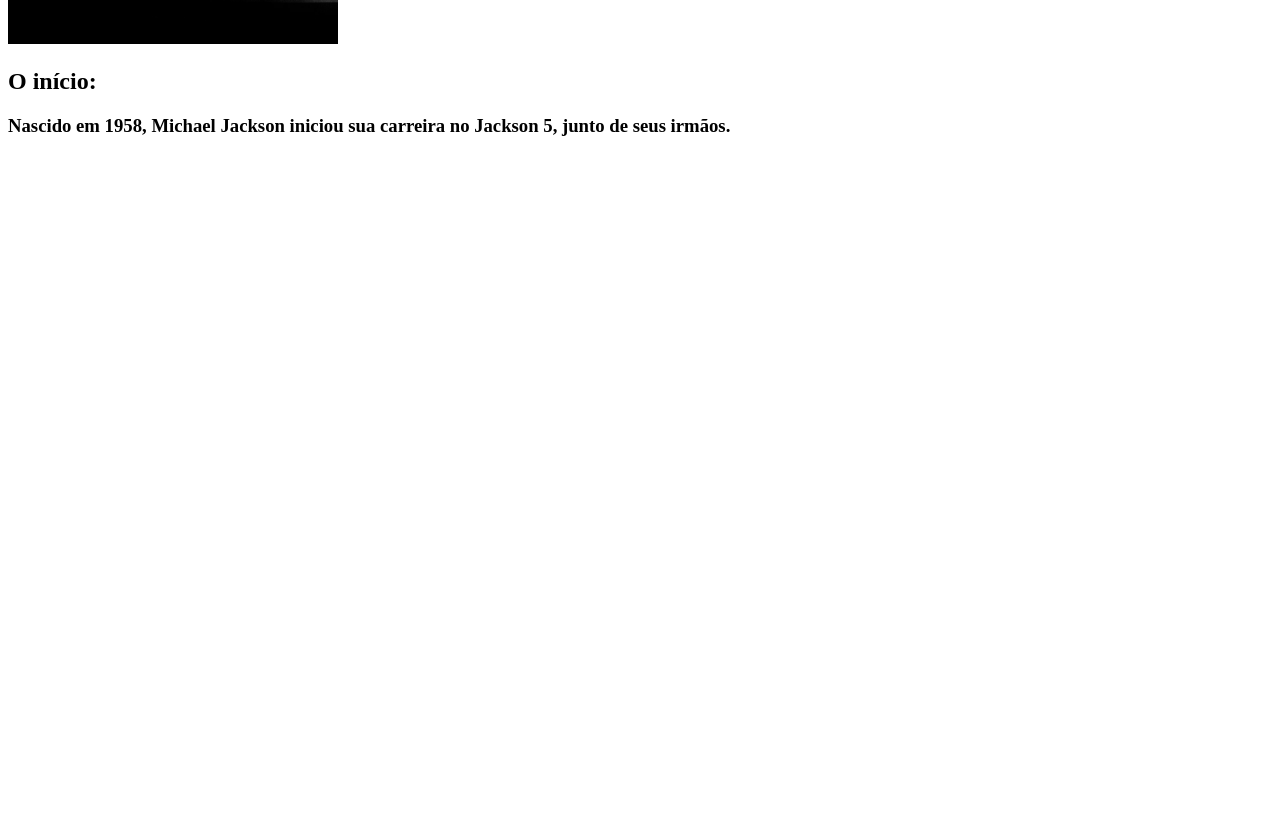
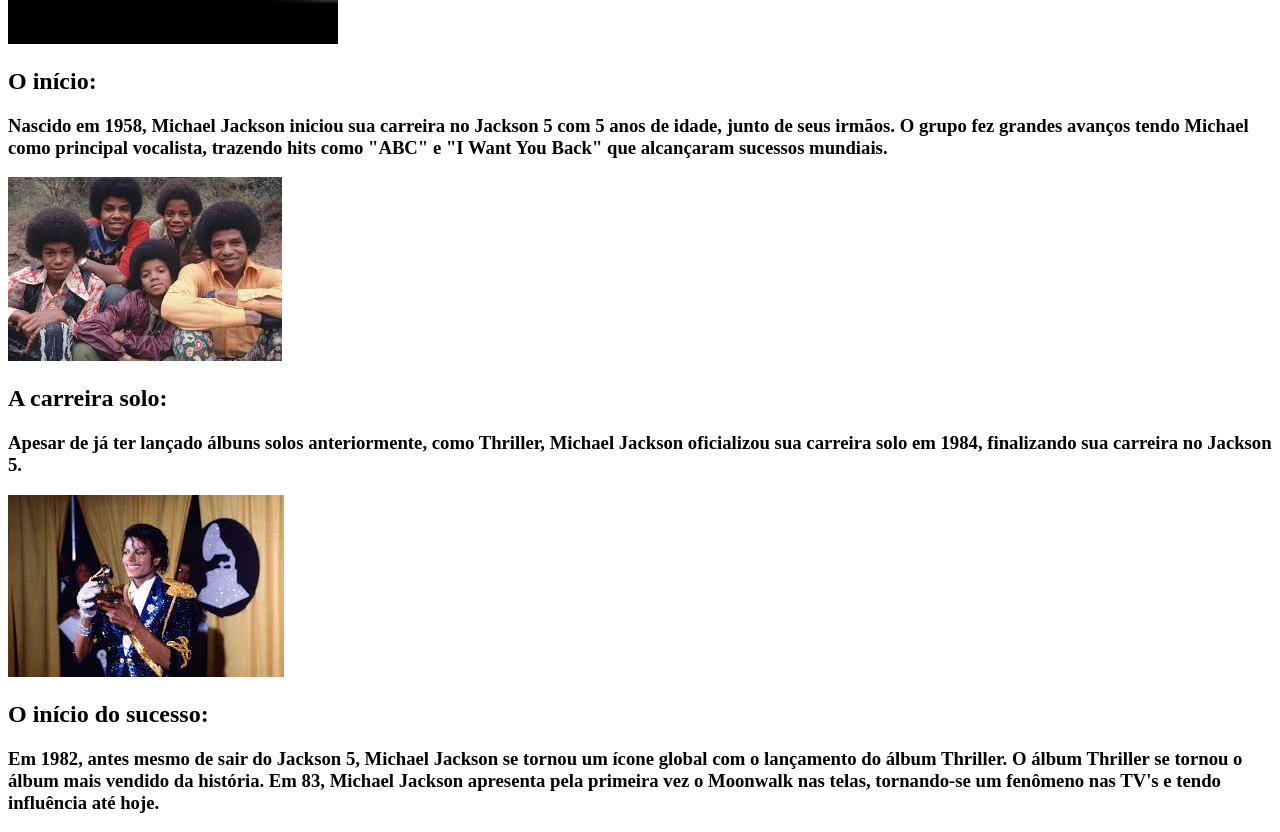
Before and after one commit to Eymael0/Michael-Jackson-Trabalho-PWeb, a plain HTML site: page index.html in a window 1280 px wide. Shown: the part 548-1380 px from the top of the page. Before the commit the page ends 800 px from the top, so only its background shows below. Drawn offline with Linux system fonts and the light colour scheme.

Commit message:
iniciodoprojeto

```diff
--- a/index.html
+++ b/index.html
@@ -1,3 +1,4 @@
+
 <!DOCTYPE html>
 <html lang="pt-BR">
 <head>
@@ -19,8 +20,27 @@
         O início:
     </h2>
     <h3>
-        Nascido em 1958, Michael Jackson iniciou sua carreira no Jackson 5, junto de seus irmãos.
+        Nascido em 1958, Michael Jackson iniciou sua carreira no Jackson 5 com 5 anos de idade, junto de seus irmãos.
+        O grupo fez grandes avanços tendo Michael como principal vocalista, trazendo hits como "ABC" e "I Want You Back" que alcançaram sucessos mundiais.
     </h3>
+    <img src="jack5.jpg" alt="">
+        <h2>
+            A carreira solo:
+
+        </h2>
+        <h3>
+            Apesar de já ter lançado álbuns solos anteriormente, como Thriller, Michael Jackson oficializou sua carreira solo em 1984, finalizando sua carreira no Jackson 5.
+        </h3>
+        <img src="mj84.jpg" alt="">
+        <h2>
+            O início do sucesso:
+        </h2>
+        <h3>
+            Em 1982, antes mesmo de sair do Jackson 5, Michael Jackson se tornou um ícone global com o lançamento do álbum Thriller.
+            O álbum Thriller se tornou o álbum mais vendido da história.
+            Em 83, Michael Jackson apresenta pela primeira vez o Moonwalk nas telas, tornando-se um fenômeno nas TV's e tendo influência até hoje.
+        </h3>
+
 
 </body>
 </html>
```
Also changed, not shown: jack5.jpg (added), mj84.jpg (added).
